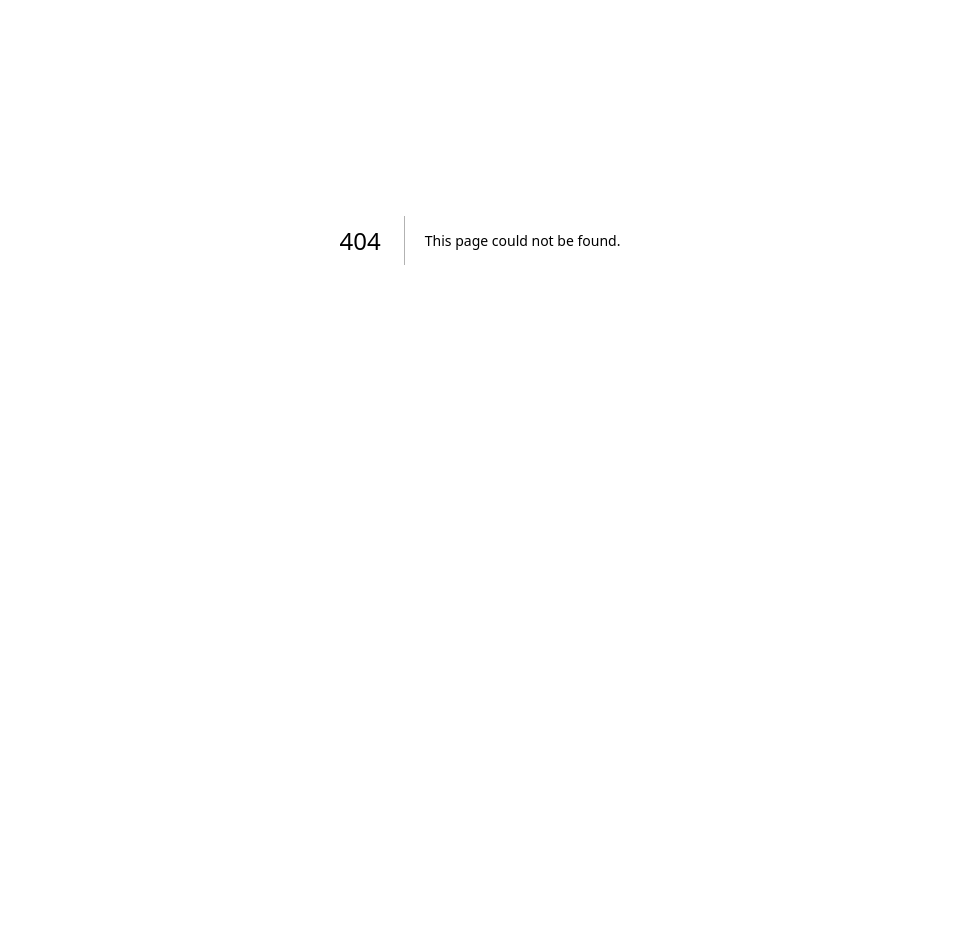
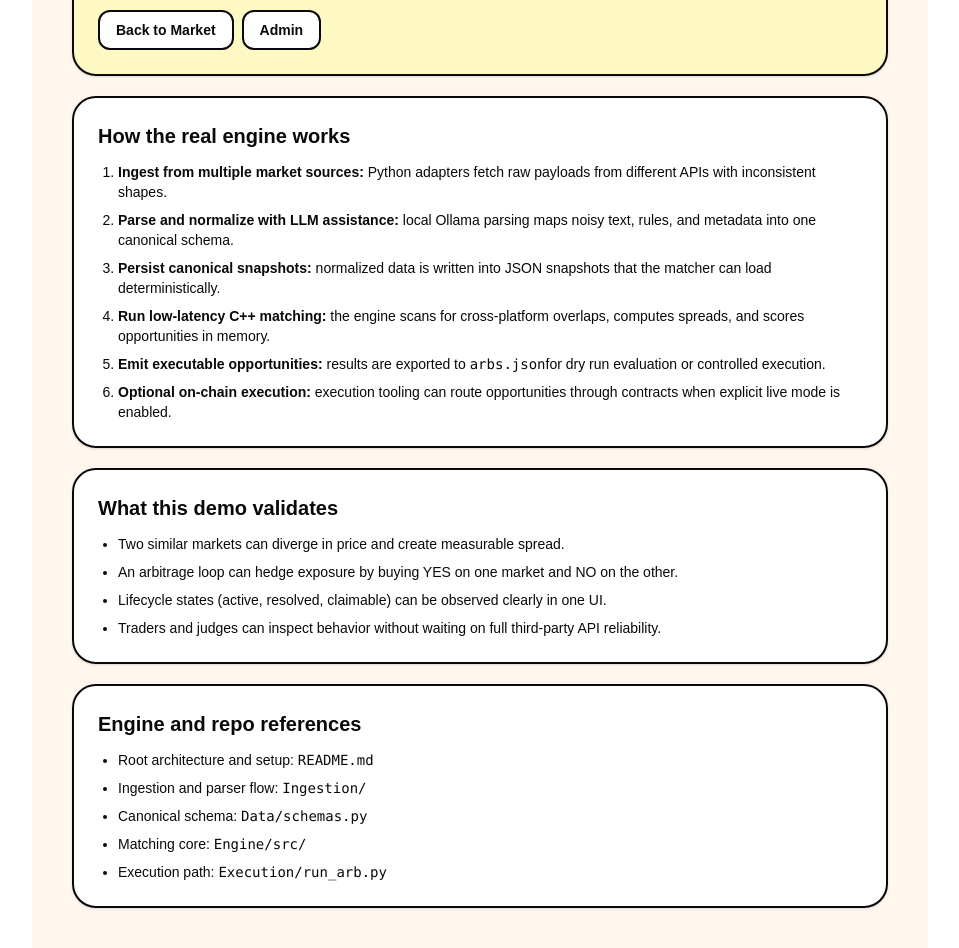
Before and after one commit to KodePratham/arb-agent, a Next.js app in the folder Demo-market/: page /docs in a window 1280 px wide. Before the commit this address had no page. Shown: the part 160-1108 px from the top of the page, without its empty margins (160-1119 px from the left). Before the commit the page ends 800 px from the top, so only its background shows below. Built offline with nearby package versions, Linux system fonts and the light colour scheme.

Commit message:
setup-complete

```diff
--- /dev/null
+++ b/Demo-market/src/app/docs/page.tsx
@@ -0,0 +1,90 @@
+import Link from "next/link";
+
+export default function DocsPage() {
+  return (
+    <main className="mx-auto min-h-screen max-w-4xl bg-orange-50 p-6 text-zinc-950 md:p-10">
+      <section className="rounded-3xl border-2 border-zinc-950 bg-yellow-100 p-6 shadow-sm">
+        <h1 className="text-3xl font-black tracking-tight">ChadOnChain Docs</h1>
+        <p className="mt-3 text-sm font-medium">
+          This demo app is the UI companion to our real arbitrage engine. We built it during the hackathon because external
+          APIs and stable parsing signals were limited, and we still needed to validate end-to-end arbitrage behavior fast.
+        </p>
+        <div className="mt-4 flex flex-wrap gap-2">
+          <Link
+            href="/"
+            className="rounded-xl border-2 border-zinc-950 bg-white px-4 py-2 text-sm font-bold transition hover:-translate-y-px"
+          >
+            Back to Market
+          </Link>
+          <Link
+            href="/admin"
+            className="rounded-xl border-2 border-zinc-950 bg-white px-4 py-2 text-sm font-bold transition hover:-translate-y-px"
+          >
+            Admin
+          </Link>
+        </div>
+      </section>
+
+      <section className="mt-5 rounded-3xl border-2 border-zinc-950 bg-white p-6 shadow-sm">
+        <h2 className="text-xl font-black">How the real engine works</h2>
+        <ol className="mt-3 list-decimal space-y-2 pl-5 text-sm font-medium">
+          <li>
+            <span className="font-black">Ingest from multiple market sources:</span> Python adapters fetch raw payloads from
+            different APIs with inconsistent shapes.
+          </li>
+          <li>
+            <span className="font-black">Parse and normalize with LLM assistance:</span> local Ollama parsing maps noisy text,
+            rules, and metadata into one canonical schema.
+          </li>
+          <li>
+            <span className="font-black">Persist canonical snapshots:</span> normalized data is written into JSON snapshots that
+            the matcher can load deterministically.
+          </li>
+          <li>
+            <span className="font-black">Run low-latency C++ matching:</span> the engine scans for cross-platform overlaps,
+            computes spreads, and scores opportunities in memory.
+          </li>
+          <li>
+            <span className="font-black">Emit executable opportunities:</span> results are exported to <code>arbs.json</code>
+            for dry run evaluation or controlled execution.
+          </li>
+          <li>
+            <span className="font-black">Optional on-chain execution:</span> execution tooling can route opportunities through
+            contracts when explicit live mode is enabled.
+          </li>
+        </ol>
+      </section>
+
+      <section className="mt-5 rounded-3xl border-2 border-zinc-950 bg-white p-6 shadow-sm">
+        <h2 className="text-xl font-black">What this demo validates</h2>
+        <ul className="mt-3 list-disc space-y-2 pl-5 text-sm font-medium">
+          <li>Two similar markets can diverge in price and create measurable spread.</li>
+          <li>An arbitrage loop can hedge exposure by buying YES on one market and NO on the other.</li>
+          <li>Lifecycle states (active, resolved, claimable) can be observed clearly in one UI.</li>
+          <li>Traders and judges can inspect behavior without waiting on full third-party API reliability.</li>
+        </ul>
+      </section>
+
+      <section className="mt-5 rounded-3xl border-2 border-zinc-950 bg-white p-6 shadow-sm">
+        <h2 className="text-xl font-black">Engine and repo references</h2>
+        <ul className="mt-3 list-disc space-y-2 pl-5 text-sm font-medium">
+          <li>
+            Root architecture and setup: <code>README.md</code>
+          </li>
+          <li>
+            Ingestion and parser flow: <code>Ingestion/</code>
+          </li>
+          <li>
+            Canonical schema: <code>Data/schemas.py</code>
+          </li>
+          <li>
+            Matching core: <code>Engine/src/</code>
+          </li>
+          <li>
+            Execution path: <code>Execution/run_arb.py</code>
+          </li>
+        </ul>
+      </section>
+    </main>
+  );
+}
--- a/Demo-market/src/app/page.tsx
+++ b/Demo-market/src/app/page.tsx
@@ -357,6 +357,9 @@ export default function Home() {
             <p className="text-sm font-medium">BNB Smart Chain Testnet ({BSC_TESTNET.chainIdDec})</p>
           </div>
           <div className="flex flex-wrap gap-2">
+            <Link href="/docs" className="rounded-xl border-2 border-zinc-950 bg-white px-4 py-2 text-sm font-bold transition hover:-translate-y-px">
+              Docs
+            </Link>
             <Link href="/admin" className="rounded-xl border-2 border-zinc-950 bg-white px-4 py-2 text-sm font-bold transition hover:-translate-y-px">
               Admin
             </Link>
```
Also changed, not shown: 1 other file (tests, documents, lock files or other folders).
